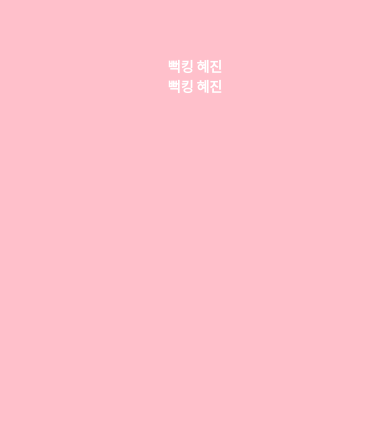
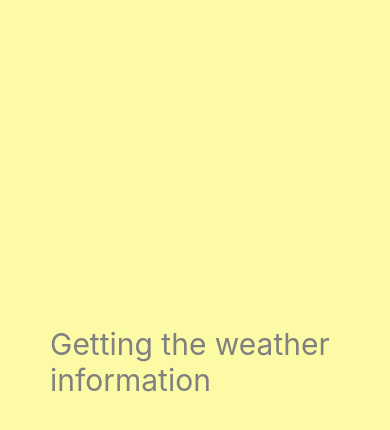
Before and after one commit to pleed0215/fokin-weather, a React Native app: screen / in a window 390 px wide. Shown: the part 346-776 px from the top of the page. Built offline with nearby package versions, Linux system fonts and the light colour scheme.

Commit message:
made a simple component

```diff
--- a/App.js
+++ b/App.js
@@ -1,24 +1,6 @@
 import React from "react";
-import { StyleSheet, Text, View, TouchableWithoutFeedback } from "react-native";
-
+import Loading from "./Loading";
+// 웬만하면 flex에서 레이아웃 작업 권장.
 export default function App() {
-  return (
-    <View style={styles.container}>
-      <Text style={styles.fucking}>뻑킹 혜진</Text>
-      <Text style={styles.fucking}>뻑킹 혜진</Text>
-    </View>
-  );
+  return <Loading />;
 }
-
-const styles = StyleSheet.create({
-  container: {
-    flex: 1,
-    backgroundColor: "pink",
-    alignItems: "center",
-    justifyContent: "center",
-  },
-  fucking: {
-    color: "white",
-    fontWeight: "900",
-  },
-});
--- /dev/null
+++ b/Loading.js
@@ -0,0 +1,24 @@
+import React from "react";
+import { StyleSheet, View, Text } from "react-native";
+
+const styles = StyleSheet.create({
+  container: {
+    flex: 1,
+    backgroundColor: "#FDFAA5",
+    justifyContent: "flex-end",
+    paddingHorizontal: 50,
+    paddingVertical: 100,
+  },
+  text: {
+    color: "gray",
+    fontSize: 30,
+  },
+});
+
+export default () => {
+  return (
+    <View style={styles.container}>
+      <Text style={styles.text}>Getting the weather information</Text>
+    </View>
+  );
+};
```
